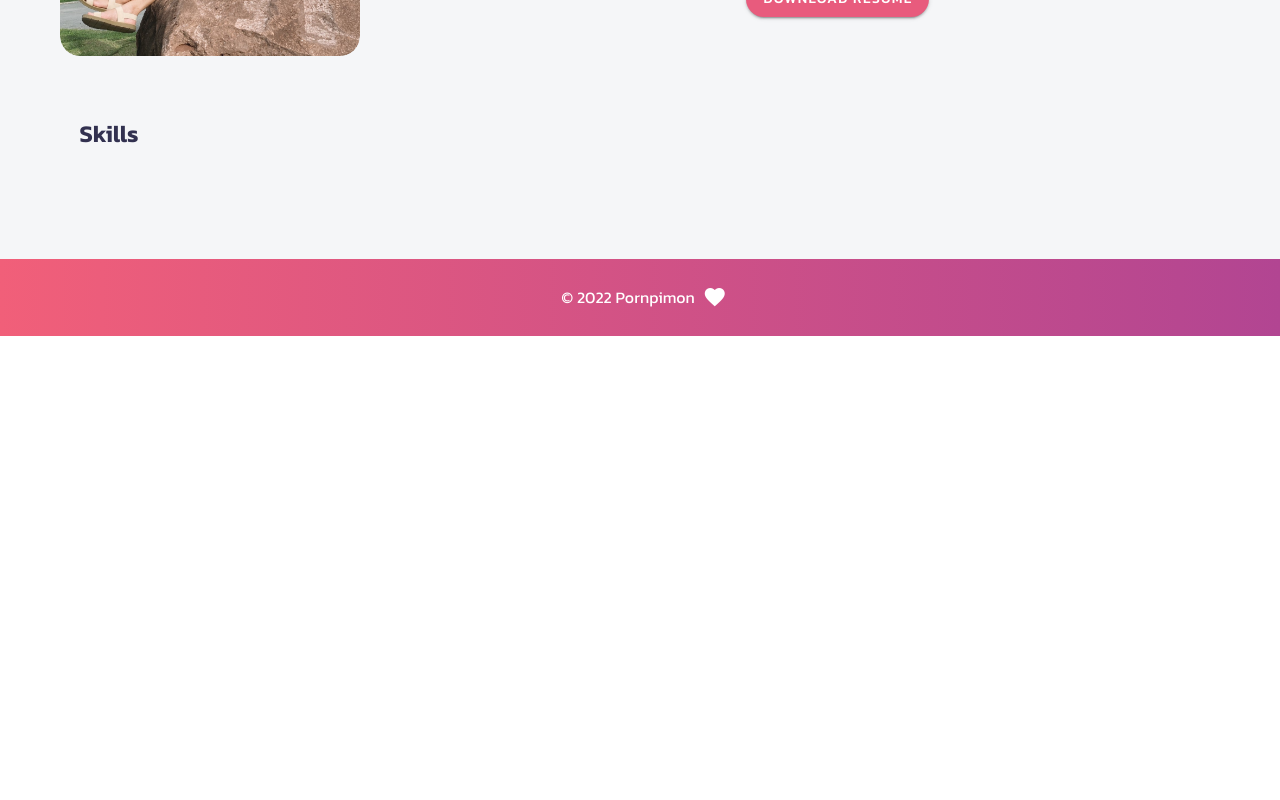
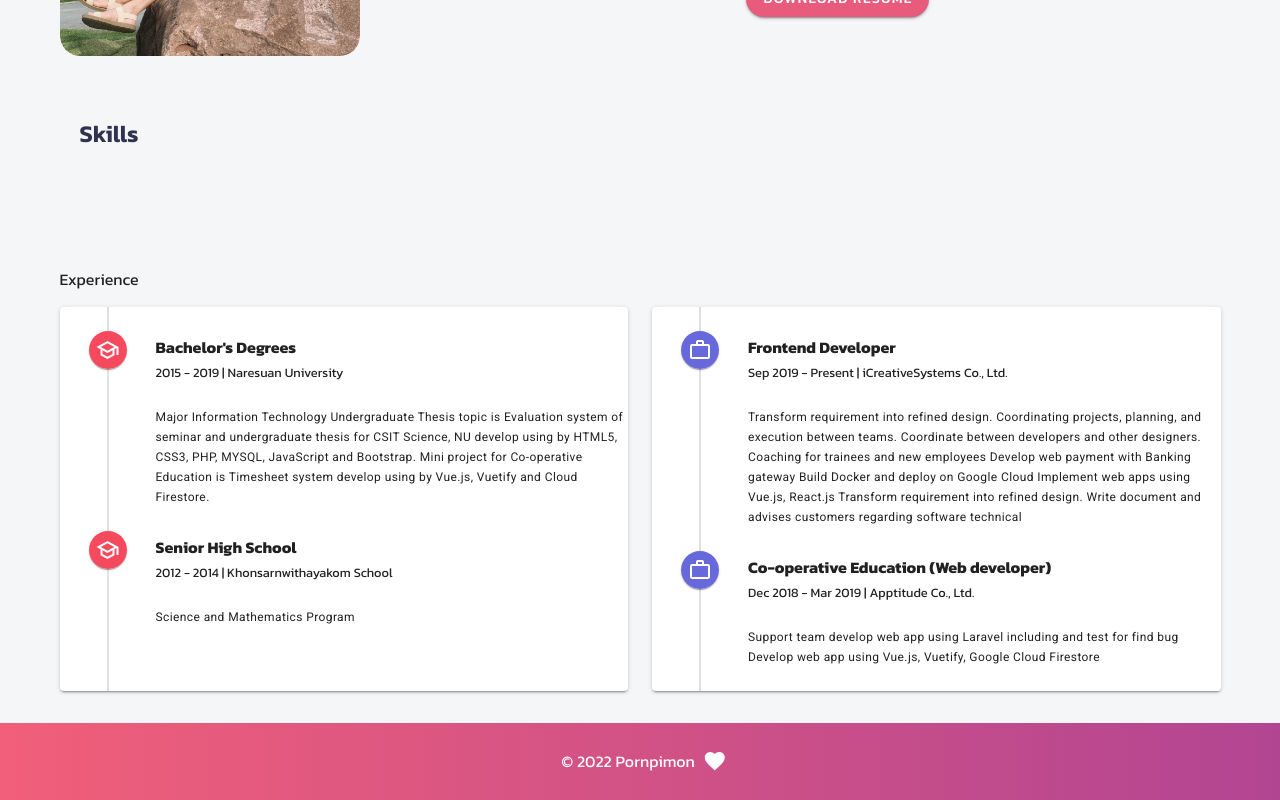
Before and after one commit to pornpimonk15/test-assignment, a Vue app: page /about in a window 1280 px wide. Shown: the part 1164-1964 px from the top of the page. Before the commit the page ends 1500 px from the top, so only its background shows below. Built offline with nearby package versions, Linux system fonts and the light colour scheme.

Commit message:
feat: create section experience

```diff
--- /dev/null
+++ b/src/components/Experience.vue
@@ -0,0 +1,129 @@
+<template>
+  <v-flex class="py-5">
+    <p class="aboute-me-title">Experience</p>
+    <v-row justify="center">
+      <v-col xs="12" sm="8" md="6" lg="6" xl="6">
+        <v-card class="card" style="height: 100%">
+          <v-timeline align-top dense style="height: inherit">
+            <v-timeline-item icon="mdi-school-outline" color="#F5495D" fill-dot>
+              <v-row class="pt-1 text-start">
+                <v-col cols="12">
+                  <strong>Bachelor's Degrees</strong>
+                  <br />
+                  <small>2015 - 2019 | Naresuan University</small>
+                </v-col>
+                <v-col class="text-caption">
+                  <span class="bullet">Major Information Technology</span>
+                  <span class="bullet">
+                    Undergraduate Thesis topic is Evaluation system of seminar
+                    and undergraduate thesis for CSIT Science, NU develop using
+                    by HTML5, CSS3, PHP, MYSQL, JavaScript and Bootstrap.
+                  </span>
+                  <span class="mt-3 bullet">
+                    Mini project for Co-operative Education is Timesheet system
+                    develop using by Vue.js, Vuetify and Cloud Firestore.</span
+                  >
+                </v-col>
+              </v-row>
+            </v-timeline-item>
+            <v-timeline-item icon="mdi-school-outline" color="#F5495D" fill-dot>
+              <v-row class="pt-1 text-start">
+                <v-col cols="12">
+                  <strong>Senior High School</strong>
+                  <br />
+                  <small>2012 - 2014 | Khonsarnwithayakom School</small>
+                </v-col>
+                <v-col class="text-caption">
+                  <span class="bullet">Science and Mathematics Program</span>
+                </v-col>
+              </v-row>
+            </v-timeline-item>
+          </v-timeline>
+        </v-card>
+      </v-col>
+      <v-col xs="12" sm="8" md="6" lg="6" xl="6">
+        <v-card class="card">
+          <v-timeline align-top dense>
+            <v-timeline-item
+              v-for="(experience, index) in experiences"
+              :key="index"
+              color="#6868DD"
+              icon="mdi-briefcase-outline"
+              fill-dot
+            >
+              <v-row class="pt-1 text-start">
+                <v-col cols="12">
+                  <strong>{{ experience.title }} </strong>
+                  <br />
+                  <small
+                    >{{ experience.year }} | {{ experience.location }}</small
+                  >
+                </v-col>
+                <v-col class="text-caption">
+                  <span
+                    v-for="(item, itemIdex) in experience.items"
+                    :key="itemIdex"
+                    class="bullet"
+                  >
+                    {{ item }}
+                  </span>
+                </v-col>
+              </v-row>
+            </v-timeline-item>
+          </v-timeline>
+        </v-card>
+      </v-col>
+    </v-row></v-flex
+  >
+</template>
+
+<script>
+export default {
+  data() {
+    return {
+      experiences: [
+        {
+          title: "Frontend Developer",
+          year: "Sep 2019 - Present",
+          location: "iCreativeSystems Co., Ltd.",
+          items: [
+            "Transform requirement into refined design.",
+            "Coordinating projects, planning, and execution between teams.",
+            "Coordinate between developers and other designers.",
+            "Coaching for trainees and new employees",
+            "Develop web payment with Banking gateway",
+            "Build Docker and deploy on Google Cloud",
+            "Implement web apps using Vue.js, React.js",
+            "Transform requirement into refined design.",
+            "Write document and advises customers regarding software technical",
+          ],
+        },
+        {
+          title: "Co-operative Education (Web developer)",
+          year: "Dec 2018 - Mar 2019",
+          location: "Apptitude Co., Ltd.",
+          items: [
+            "Support team develop web app using Laravel including and test for find bug",
+            "Develop web app using Vue.js, Vuetify, Google Cloud Firestore",
+          ],
+        },
+      ],
+      experienceDev: [
+        "Transform requirement into refined design.",
+        "Coordinating projects, planning, and execution between teams.",
+        "Coordinate between developers and other designers.",
+        "Coaching for trainees and new employees",
+        "Develop web payment with Banking gateway",
+        "Build Docker and deploy on Google Cloud",
+        "Implement web apps using Vue.js, React.js",
+        "Transform requirement into refined design.",
+        "Write document and advises customers regarding software technical",
+      ],
+      experienceIntern: [
+        "Support team develop web app using Laravel including and test for find bug",
+        "Develop web app using Vue.js, Vuetify, Google Cloud Firestore",
+      ],
+    };
+  },
+};
+</script>
--- a/src/views/AboutView.vue
+++ b/src/views/AboutView.vue
@@ -125,13 +125,18 @@
             </v-row>
           </v-flex>
         </v-flex>
+        <Experience />
       </v-container>
     </div>
   </div>
 </template>
 
 <script>
+import Experience from "../components/Experience.vue";
 export default {
+  components: {
+    Experience,
+  },
   data() {
     return {
       skills: [
```
